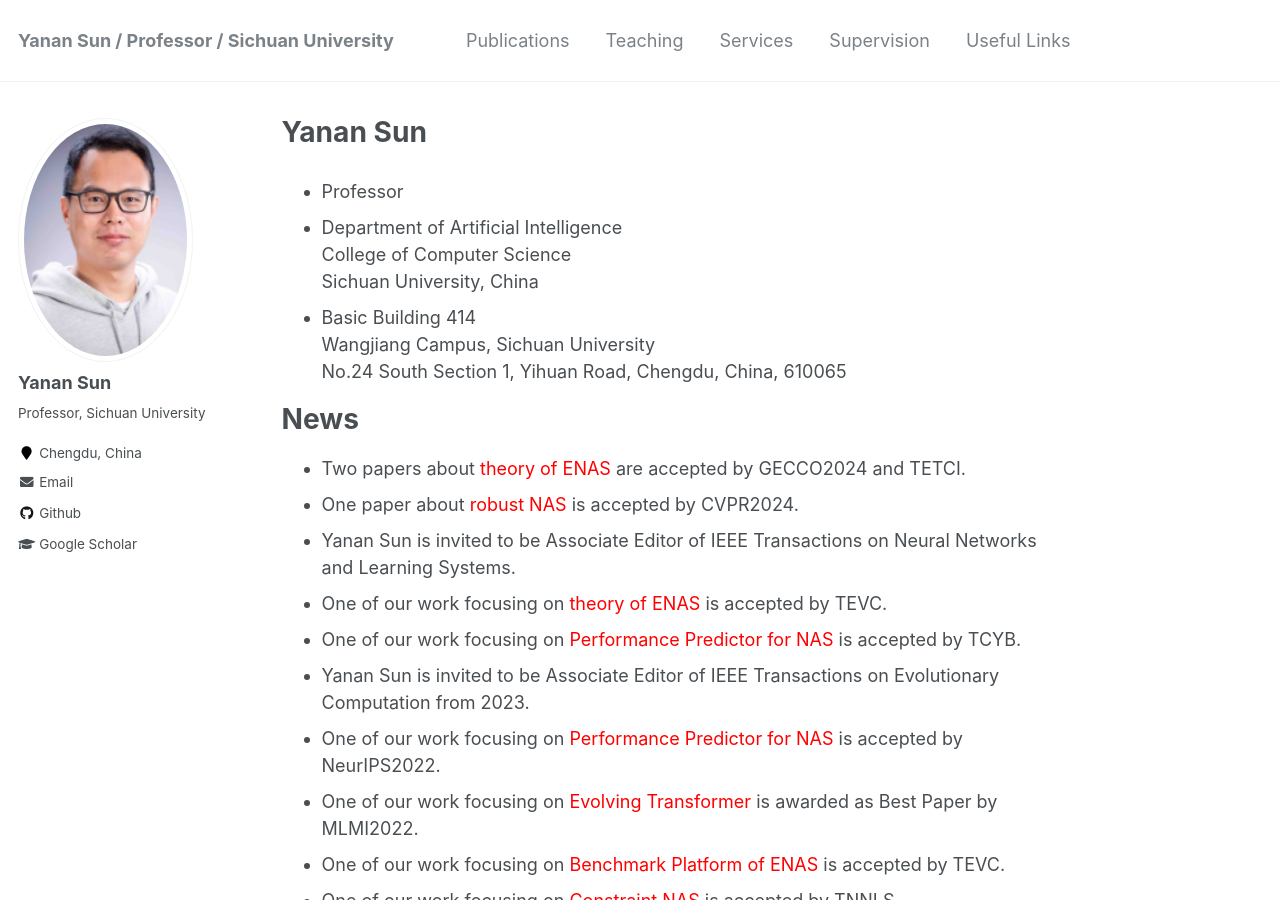
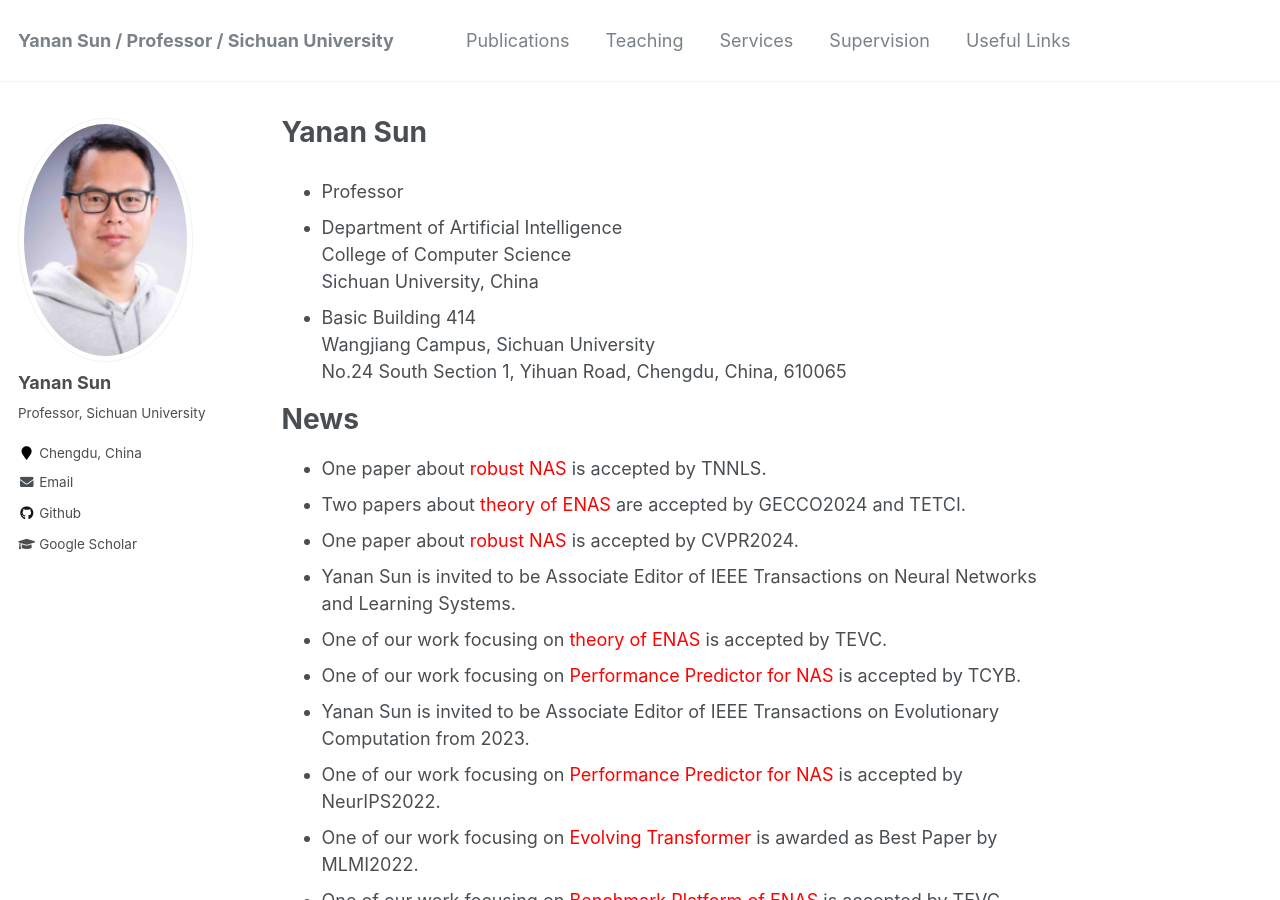
Before and after one commit to yn-sun/yn-sun.github.io, a Jekyll site: the page built from _pages/about.md, in a window 1280 px wide and 900 px high. Built offline with Jekyll 4.4.1, drawn with Linux system fonts in a browser that asks for light colours; comment, search, counter and statistics services are not loaded.

Commit message:
Update about.md

```diff
--- a/_pages/about.md
+++ b/_pages/about.md
@@ -18,6 +18,7 @@ No.24 South Section 1, Yihuan Road, Chengdu, China, 610065
 
 News
 ======
+* One paper about <span style="color: #FF0000">robust NAS</span> is accepted by TNNLS.
 * Two papers about <span style="color: #FF0000">theory of ENAS</span> are accepted by GECCO2024 and TETCI.
 * One paper about <span style="color: #FF0000">robust NAS</span> is accepted by CVPR2024.
 * Yanan Sun is invited to be Associate Editor of IEEE Transactions on Neural Networks and Learning Systems.
```
